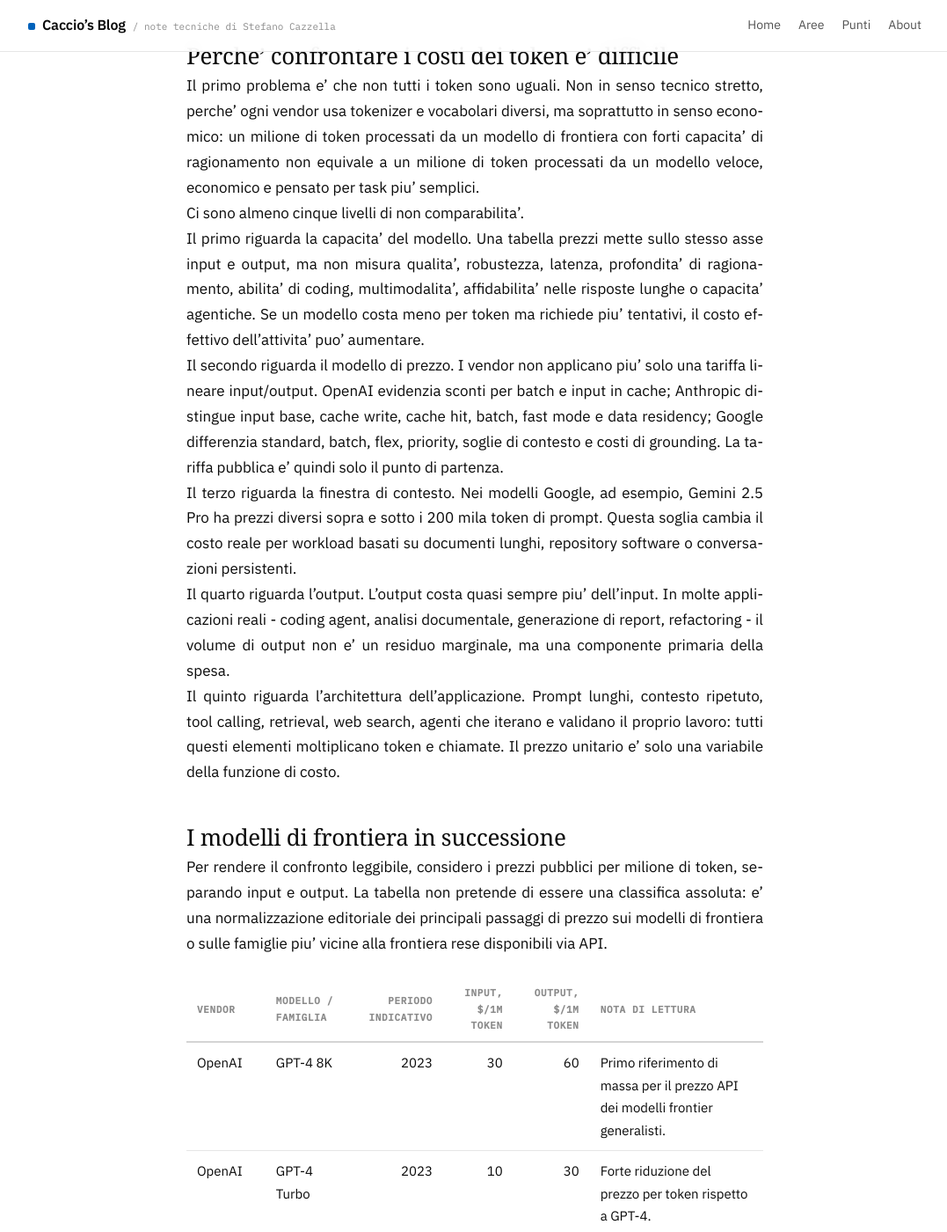
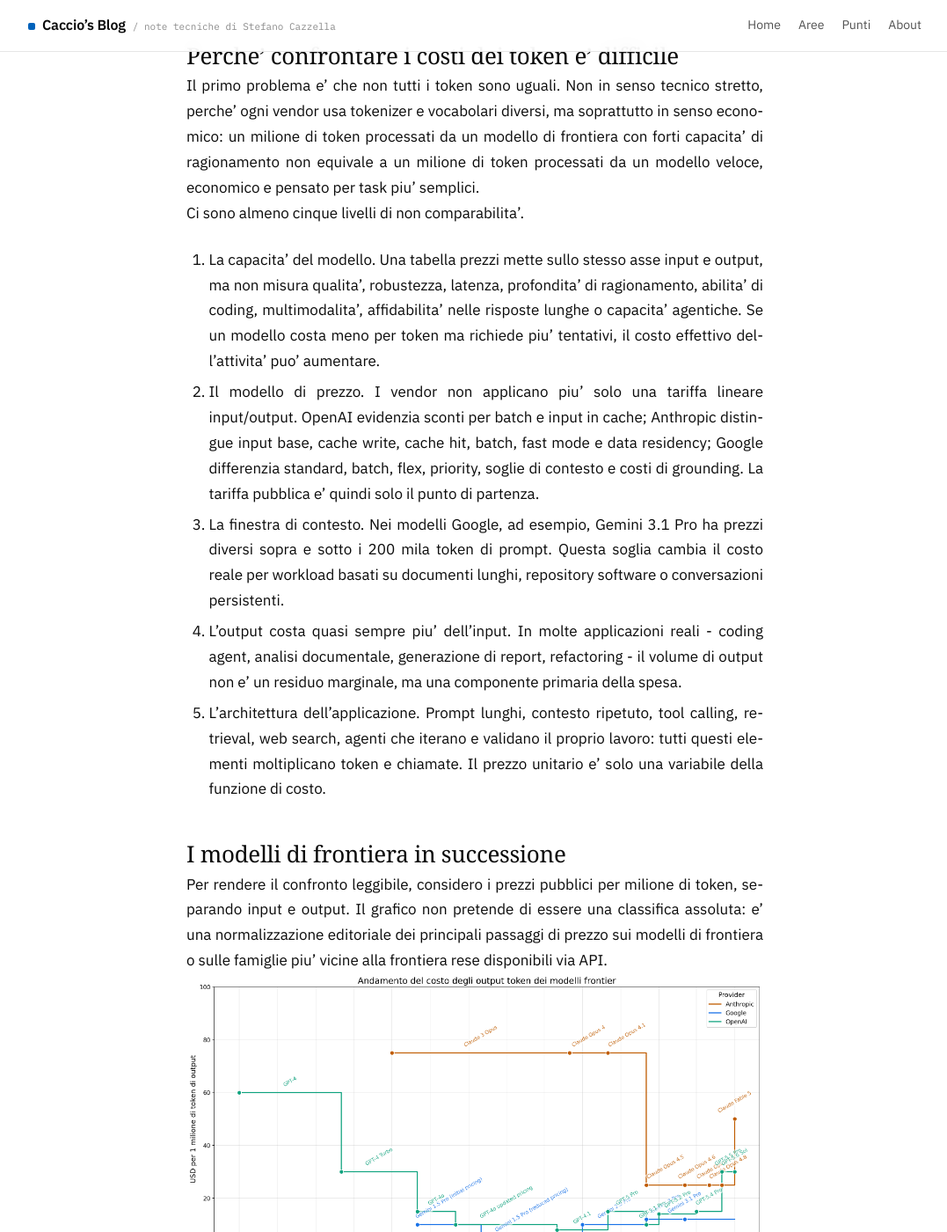
Before and after one commit to caccio/caccio.github.io, a Jekyll site: the page built from _posts/2026-06-02-costi-unitari-intelligenza-consumo.md, in a window 1280 px wide and 1400 px high, scrolled down 949 px. Shown: the whole window at 88% size, without its empty margins (100-1177 px from the left). Built offline with Jekyll 4.4.1, drawn with Linux system fonts in a browser that asks for light colours; some web fonts are replaced; some of the changed text lies outside the part shown.

Commit message:
July update

```diff
--- a/_posts/2026-06-02-costi-unitari-intelligenza-consumo.md
+++ b/_posts/2026-06-02-costi-unitari-intelligenza-consumo.md
@@ -21,36 +21,23 @@ Il primo problema e' che non tutti i token sono uguali. Non in senso tecnico str
 
 Ci sono almeno cinque livelli di non comparabilita'.
 
-Il primo riguarda la capacita' del modello. Una tabella prezzi mette sullo stesso asse input e output, ma non misura qualita', robustezza, latenza, profondita' di ragionamento, abilita' di coding, multimodalita', affidabilita' nelle risposte lunghe o capacita' agentiche. Se un modello costa meno per token ma richiede piu' tentativi, il costo effettivo dell'attivita' puo' aumentare.
+1. La capacita' del modello. Una tabella prezzi mette sullo stesso asse input e output, ma non misura qualita', robustezza, latenza, profondita' di ragionamento, abilita' di coding, multimodalita', affidabilita' nelle risposte lunghe o capacita' agentiche. Se un modello costa meno per token ma richiede piu' tentativi, il costo effettivo dell'attivita' puo' aumentare.
 
-Il secondo riguarda il modello di prezzo. I vendor non applicano piu' solo una tariffa lineare input/output. OpenAI evidenzia sconti per batch e input in cache; Anthropic distingue input base, cache write, cache hit, batch, fast mode e data residency; Google differenzia standard, batch, flex, priority, soglie di contesto e costi di grounding. La tariffa pubblica e' quindi solo il punto di partenza.
+2. Il modello di prezzo. I vendor non applicano piu' solo una tariffa lineare input/output. OpenAI evidenzia sconti per batch e input in cache; Anthropic distingue input base, cache write, cache hit, batch, fast mode e data residency; Google differenzia standard, batch, flex, priority, soglie di contesto e costi di grounding. La tariffa pubblica e' quindi solo il punto di partenza.
 
-Il terzo riguarda la finestra di contesto. Nei modelli Google, ad esempio, Gemini 2.5 Pro ha prezzi diversi sopra e sotto i 200 mila token di prompt. Questa soglia cambia il costo reale per workload basati su documenti lunghi, repository software o conversazioni persistenti.
+3. La finestra di contesto. Nei modelli Google, ad esempio, Gemini 3.1 Pro ha prezzi diversi sopra e sotto i 200 mila token di prompt. Questa soglia cambia il costo reale per workload basati su documenti lunghi, repository software o conversazioni persistenti.
 
-Il quarto riguarda l'output. L'output costa quasi sempre piu' dell'input. In molte applicazioni reali - coding agent, analisi documentale, generazione di report, refactoring - il volume di output non e' un residuo marginale, ma una componente primaria della spesa.
+4. L'output costa quasi sempre piu' dell'input. In molte applicazioni reali - coding agent, analisi documentale, generazione di report, refactoring - il volume di output non e' un residuo marginale, ma una componente primaria della spesa.
 
-Il quinto riguarda l'architettura dell'applicazione. Prompt lunghi, contesto ripetuto, tool calling, retrieval, web search, agenti che iterano e validano il proprio lavoro: tutti questi elementi moltiplicano token e chiamate. Il prezzo unitario e' solo una variabile della funzione di costo.
+5. L'architettura dell'applicazione. Prompt lunghi, contesto ripetuto, tool calling, retrieval, web search, agenti che iterano e validano il proprio lavoro: tutti questi elementi moltiplicano token e chiamate. Il prezzo unitario e' solo una variabile della funzione di costo.
 
 ## I modelli di frontiera in successione
 
-Per rendere il confronto leggibile, considero i prezzi pubblici per milione di token, separando input e output. La tabella non pretende di essere una classifica assoluta: e' una normalizzazione editoriale dei principali passaggi di prezzo sui modelli di frontiera o sulle famiglie piu' vicine alla frontiera rese disponibili via API.
+Per rendere il confronto leggibile, considero i prezzi pubblici per milione di token, separando input e output. Il grafico non pretende di essere una classifica assoluta: e' una normalizzazione editoriale dei principali passaggi di prezzo sui modelli di frontiera o sulle famiglie piu' vicine alla frontiera rese disponibili via API.
 
-| Vendor | Modello / famiglia | Periodo indicativo | Input, $/1M token | Output, $/1M token | Nota di lettura |
-| --- | --- | ---: | ---: | ---: | --- |
-| OpenAI | GPT-4 8K | 2023 | 30 | 60 | Primo riferimento di massa per il prezzo API dei modelli frontier generalisti. |
-| OpenAI | GPT-4 Turbo | 2023 | 10 | 30 | Forte riduzione del prezzo per token rispetto a GPT-4. |
-| OpenAI | GPT-4o | 2024 | 5 | 15 | Ulteriore riduzione, con posizionamento multimodale. |
-| OpenAI | GPT-5.4 | 2026 | 2,5 | 15 | Modello frontier piu' economico nella pagina prezzi corrente. |
-| OpenAI | GPT-5.5 | 2026 | 5 | 30 | Modello piu' avanzato, con prezzo unitario piu' alto di GPT-5.4. |
-| Anthropic | Claude 3 Opus | 2024 | 15 | 75 | Prezzo premium della linea Opus. |
-| Anthropic | Claude Opus 4 / 4.1 | 2025 | 15 | 75 | Continuita' del prezzo premium sulle prime versioni Opus 4. |
-| Anthropic | Claude Opus 4.5-4.8 | 2025-2026 | 5 | 25 | Riduzione significativa del prezzo Opus mantenendo la fascia frontier. |
-| Anthropic | Claude Sonnet 4.x | 2025-2026 | 3 | 15 | Linea intermedia, spesso rilevante come frontiera economica per coding e agenti. |
-| Google | Gemini 1.5 Pro | 2024 | 7 | 21 | Prezzo iniziale elevato, legato anche al valore della lunga finestra di contesto. |
-| Google | Gemini 2.5 Pro | 2025-2026 | 1,25 / 2,5 | 10 / 15 | Prezzo differenziato sopra e sotto i 200k token di prompt. |
-| Google | Gemini 3.1 Pro Preview | 2026 | 2 / 4 | 12 / 18 | Prezzo corrente standard, anch'esso differenziato per lunghezza del contesto. |
+![Curva dei prezzi per token dei modelli di frontiera](/images/posts/2026/frontier_models_costs.png)
 
-Questa tabella mostra una dinamica interessante: le curve non scendono tutte nello stesso modo e non sempre il modello piu' nuovo costa meno del precedente.
+Il grafico mostra una dinamica interessante: le curve non scendono tutte nello stesso modo e non sempre il modello piu' nuovo costa meno del precedente.
 
 ## Tre curve diverse
 
```
Also changed, not shown: other parts of _posts/2026-06-02-costi-unitari-intelligenza-consumo.md (+3 -3 lines), .github/skills/jekyll-serve/SKILL.md (added), images/posts/2026/frontier_models_costs.png (added).
